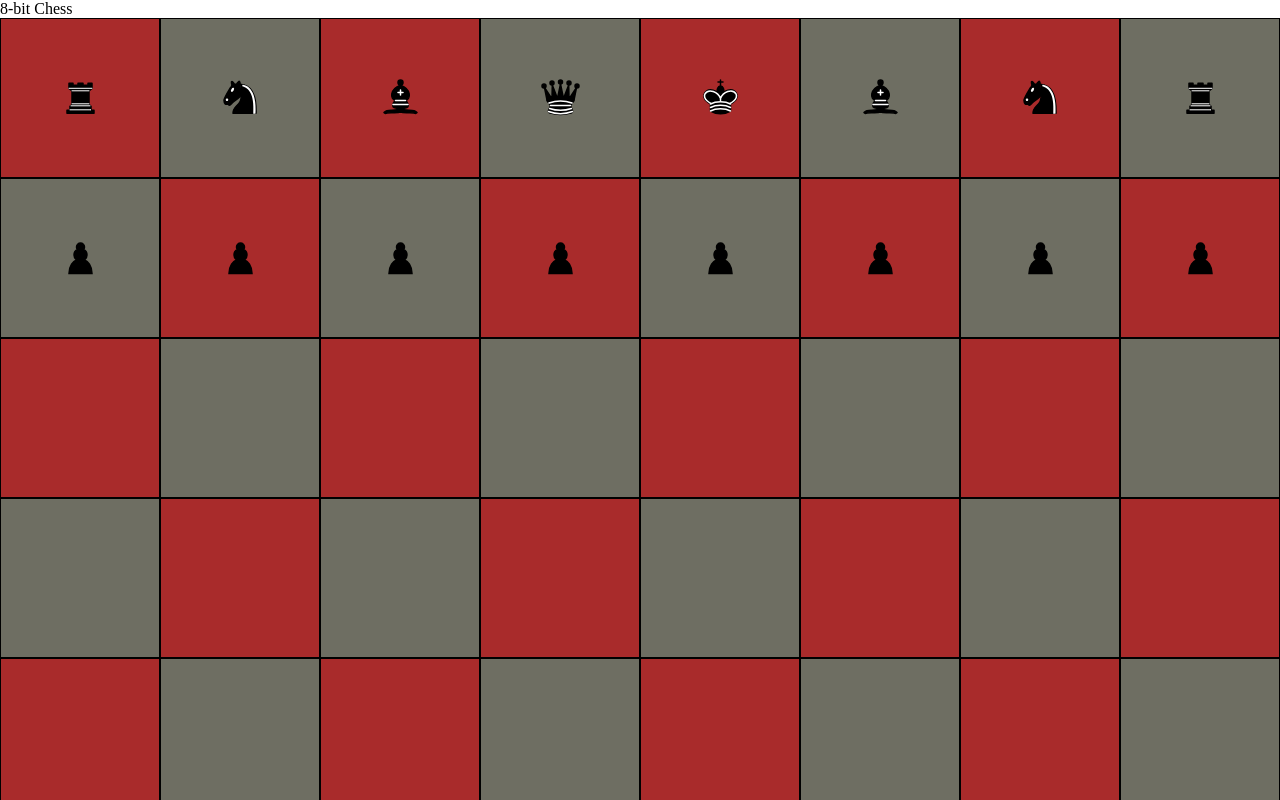
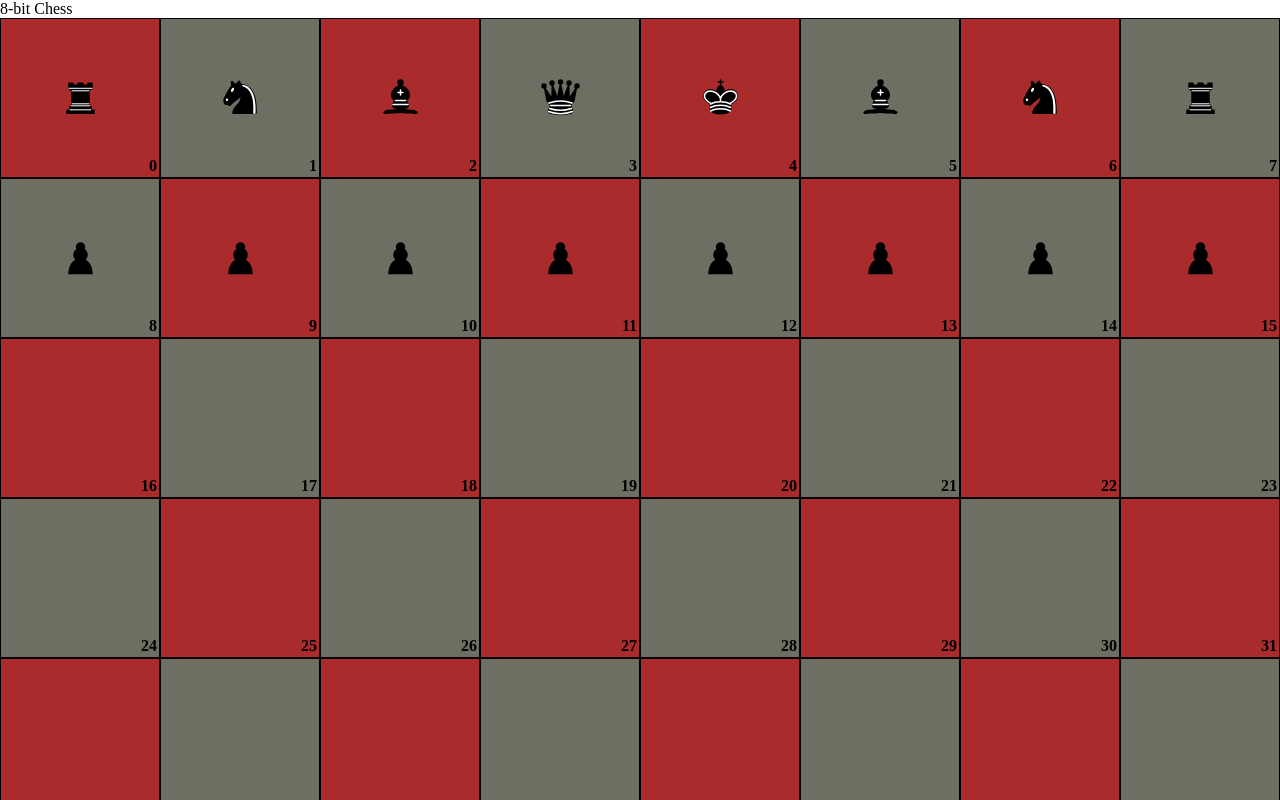
Before and after one commit to jluiscool/practicing-chess, a React (Create React App) app: page / in a window 1280 px wide. Shown: the top 800 px of the page. Built offline with nearby package versions, Linux system fonts and the light colour scheme.

Commit message:
added displayable square numbers

```diff
--- a/src/components/Square/Square.js
+++ b/src/components/Square/Square.js
@@ -69,6 +69,7 @@ function Square({ piece, backgroundColor, id, selectAPiece, selectedPiece, possi
         <div className={`square ${backgroundColor}`} >
             <div className={addClassNames()} onClick={(e) => handleOnClick(e)}>
                 {piece ? renderComponent(piece.piece, piece.player) : ""}
+                <p className='square__index'>{id}</p>
             </div>
         </div>
     )
--- a/src/components/Square/Square.scss
+++ b/src/components/Square/Square.scss
@@ -9,6 +9,14 @@
         display: flex;
         justify-content: center;
         align-items: center;
+        position: relative;
+    }
+
+    &__index {
+        position: absolute;
+        bottom: 2px;
+        right: 2px;
+        font-weight: bold;
     }
 
     .highlighted {
```
Also changed, not shown: src/assets/screenshots/ss1.png (added).
